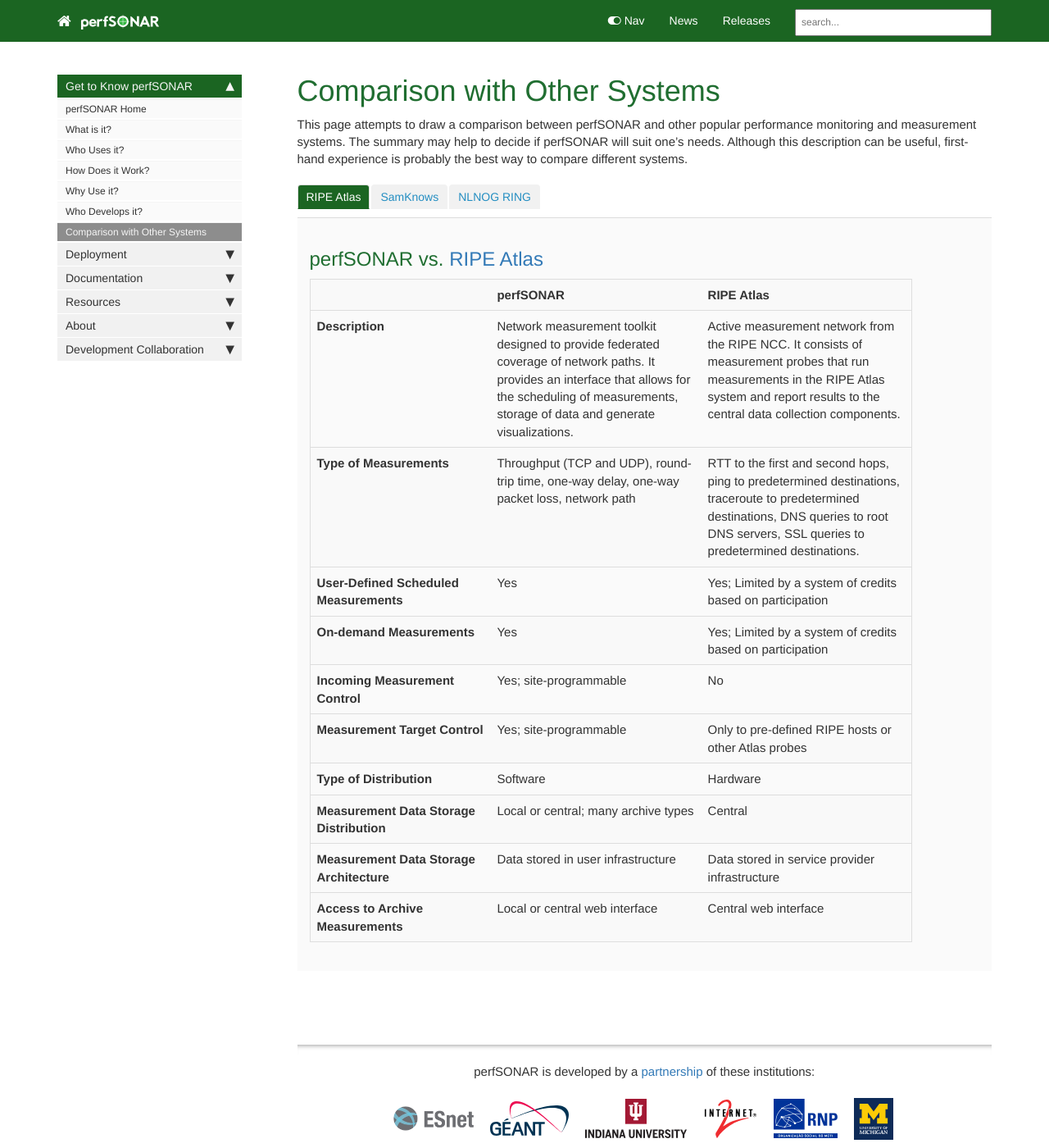
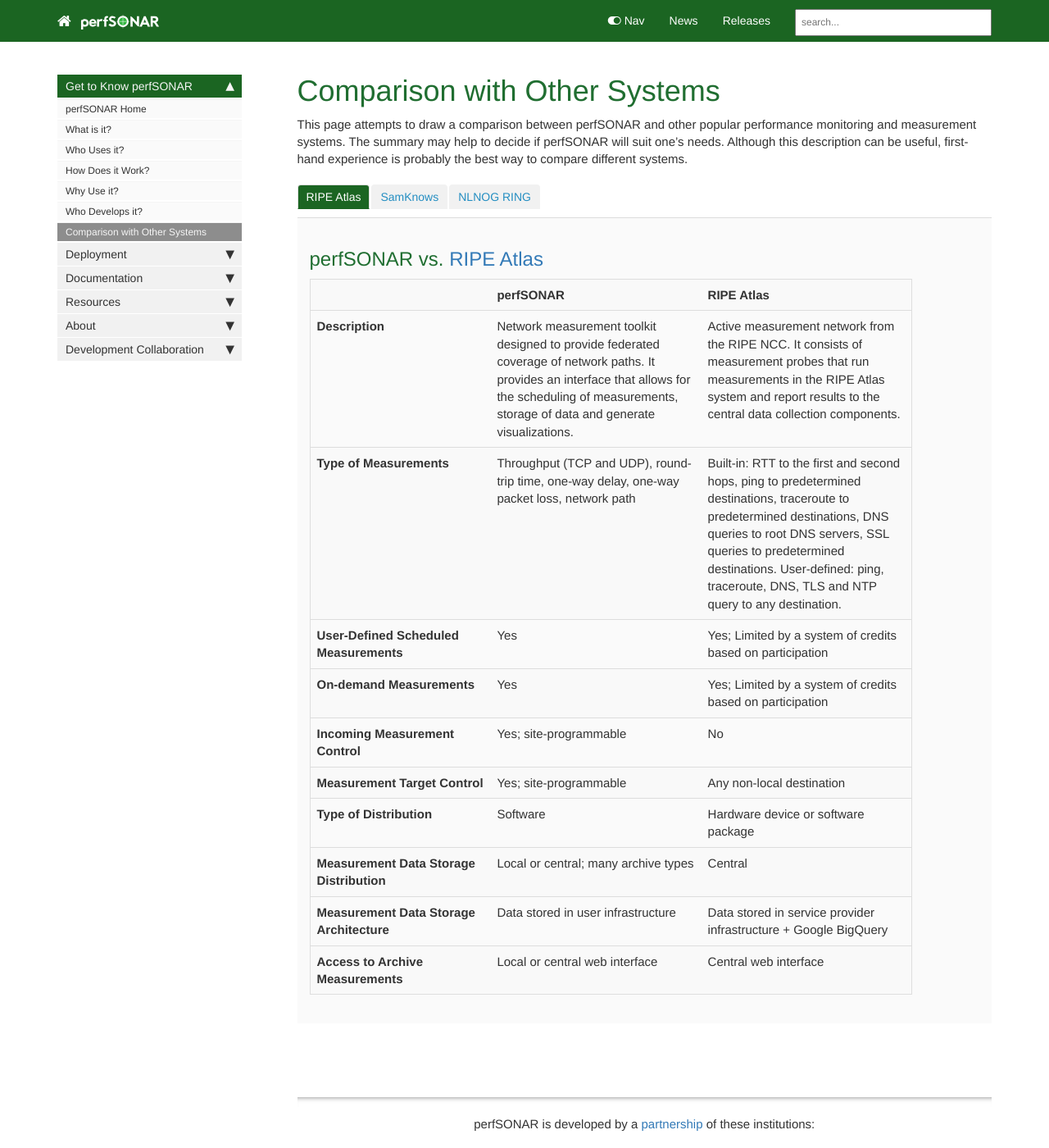
Before and after one commit to perfsonar/website, a Jekyll site: the page built from pages/gtk/comparison.md, in a window 1280 px wide and 1400 px high. Shown: the whole window at 82% size. Built offline with Jekyll 4.4.1, drawn with Linux system fonts in a browser that asks for light colours; comment, search, counter and statistics services are not loaded.

Commit message:
Adding updates from RIPE NCC. Closes #215

```diff
--- a/pages/gtk/comparison.md
+++ b/pages/gtk/comparison.md
@@ -71,14 +71,14 @@ local:
      name: RIPE Atlas
      url:  https://atlas.ripe.net
      description: "Active measurement network from the RIPE NCC. It consists of measurement probes that run measurements in the RIPE Atlas system and report results to the central data collection components."
-     type: "RTT to the first and second hops, ping to predetermined destinations, traceroute to predetermined destinations, DNS queries to root DNS servers, SSL queries to predetermined destinations."
+     type: "Built-in: RTT to the first and second hops, ping to predetermined destinations, traceroute to predetermined destinations, DNS queries to root DNS servers, SSL queries to predetermined destinations. User-defined: ping, traceroute, DNS, TLS and NTP query to any destination."
      userdef: "Yes; Limited by a system of credits based on participation"
      demand: "Yes; Limited by a system of credits based on participation"
      control: "No"
-     target: "Only to pre-defined RIPE hosts or other Atlas probes"
-     distribution: "Hardware"
+     target: "Any non-local destination"
+     distribution: "Hardware device or software package"
      storagedist: "Central"
-     storagearch: "Data stored in service provider infrastructure"
+     storagearch: "Data stored in service provider infrastructure + Google BigQuery"
      archiveaccess: "Central web interface"
 
    - tag: sam
```
